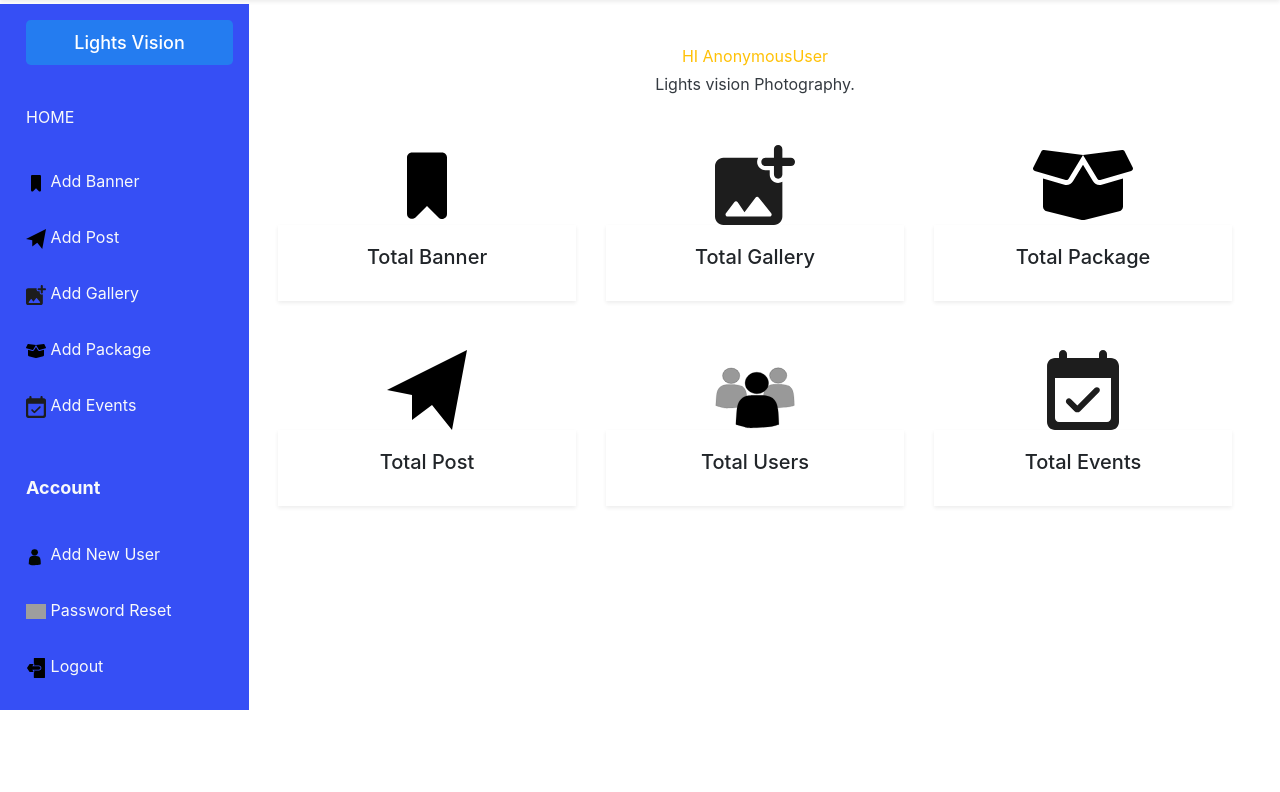
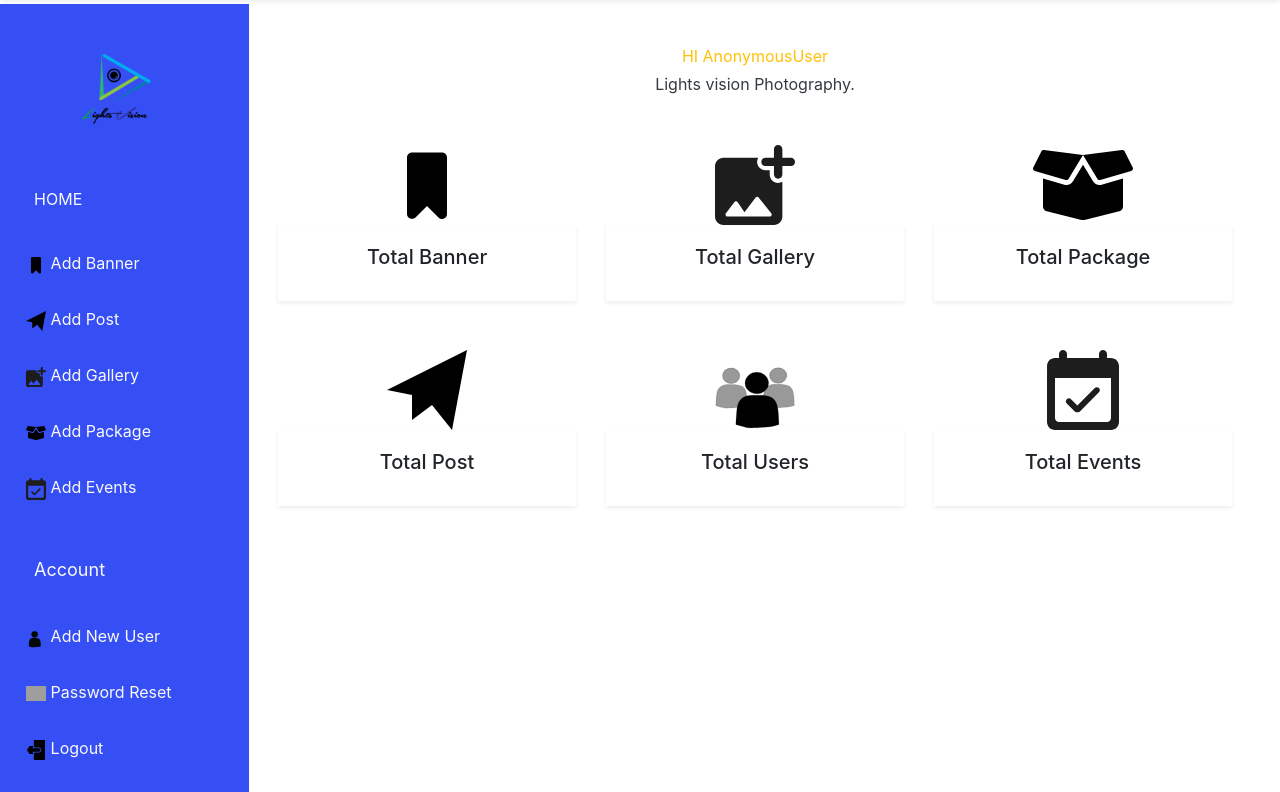
Before and after one commit to diliplj/light_vision_photography, a Django app: template admin_poll/templates/admin_poll/home.html in a window 1280 px wide. Shown: the part 52-844 px from the top of the page. Before the commit the page ends 762 px from the top, so only its background shows below. Run offline with Django 3.2, Linux system fonts and the light colour scheme; the template is opened without the code that fills it, so the values that code supplies are empty; parts of the project's set-up code (start-up, migrations or seed data) failed here and were passed over; some libraries are stand-ins or nearby versions; grey boxes are pictures that could not be loaded.

Commit message:
sunday_in_home_(date)_17-01-22

```diff
--- a/admin_poll/templates/admin_poll/create_banner.html
+++ b/admin_poll/templates/admin_poll/create_banner.html
@@ -1,7 +1,6 @@
-
 {% extends 'base.html' %}
+{% include './includes/header.html' %}
 {% block title %} Create Banner {% endblock %}
-
 {% block content %}
 <div class="container h-100 mt-5 d-flex justify-content-center">
     <div class="col-12 col-md-5 align-self-center text-start p-5 border">
--- a/admin_poll/templates/admin_poll/home.html
+++ b/admin_poll/templates/admin_poll/home.html
@@ -17,7 +17,7 @@
 
 </style>
 <!-- Start Header-->
-{% include './Includes/header.html' %}
+{% include './includes/header.html' %}
 <div class="d-flex mt-5">
   <div class="flex-grow-0 mt-1 side_shadow" style="min-width:230px;">
 
--- a/admin_poll/templates/admin_poll/includes/sidebar.html
+++ b/admin_poll/templates/admin_poll/includes/sidebar.html
@@ -12,12 +12,13 @@ color: black;
 }
 </style>
 <!--- side bar -->
-<div id="sidebarMenu" class="flex-grow-0 mt-1 position-fixed border-white" style="min-width:250px; line-height:2.5; background-color: #364FF5; border-right: 1px solid #364FF5;">
+<div id="sidebarMenu" class="flex-grow-0 mt-1 position-absolute border-white" style="min-width:250px; line-height:2.5; background-color: #364FF5; border-right: 1px solid #364FF5;">
   <div class="d-grid p-3">
-    <button type="button" class="btn btn-block btn-lg" data-bs-toggle="modal" data-bs-target="#AddStory" style="background-color: #247CF0; font-size:large; font-weight: 500; color: white;"><i class="bi bi-plus-lg fs-7 me-2"></i>Lights Vision</button>
+    <img src="{{page_kwargs}}image/logo.png" width="180px" class="me-4" alt="...">
+    <!-- <button type="button" class="btn btn-block btn-lg" data-bs-toggle="modal" data-bs-target="#AddStory" style="background-color: #247CF0; font-size:large; font-weight: 500; color: white;"><i class="bi bi-plus-lg fs-7 me-2"></i>Lights Vision</button> -->
   </div>
   <div class="p-3 px-1">
-    <p class="text-uppercase text-light ">Home</p>
+    <p class="text-uppercase text-light px-2">Home</p>
     <ul class="navbar-nav nav-pills">
       <li class="nav-item medium">
         <a class="nav-link text-capitalize {% if active == 'banner_add' %}active{% else %}text-light{% endif %}" aria-current="page" href="{% url 'banner_add' %}" data-bs-toggle="modal" data-bs-target="#AddStory"><i class="bi bi-plus-lg fs-7 fw-bold me-2 ms-2"></i>
@@ -47,12 +48,12 @@ color: black;
     </ul>
   </div>
   <div class="p-3 my-0">
-    <p class="bi bi-plus-lg fs-7 fw-bold me-2 text-light" style="font-weight: bold; font-size: large;">Account</p>
+    <p class="bi bi-plus-lg fs-7 fw-bold me-2 px-2 text-light" style="font-size: large;">Account</p>
     <ul class="navbar-nav nav-pills">
       <li class="nav-item medium">
         <a class="nav-link text-capitalize {% if active == 'add_user' %}active {% else %}text-light {% endif %}" aria-current="page" href="{% url 'add_user' %}"><i class="bi bi-house-door fs-7 fw-bold me-2 ms-2"></i>
           <img src="{{page_kwargs}}image/user.svg" width="20px" class="me-4" alt="...">
-          Add new user</a>
+          Add New User</a>
       </li>
       <li class="nav-item medium">
         <a class="nav-link text-capitalize {% if active == 'password_reset' %}active{% else %}text-light{% endif %}" aria-current="page" href="{% url 'password_reset' %}"><i class="bi bi-file-earmark fs-7 fw-bold me-2 ms-2"></i>
```
Also changed, not shown: admin_poll/views.py (+3 -5 lines).
